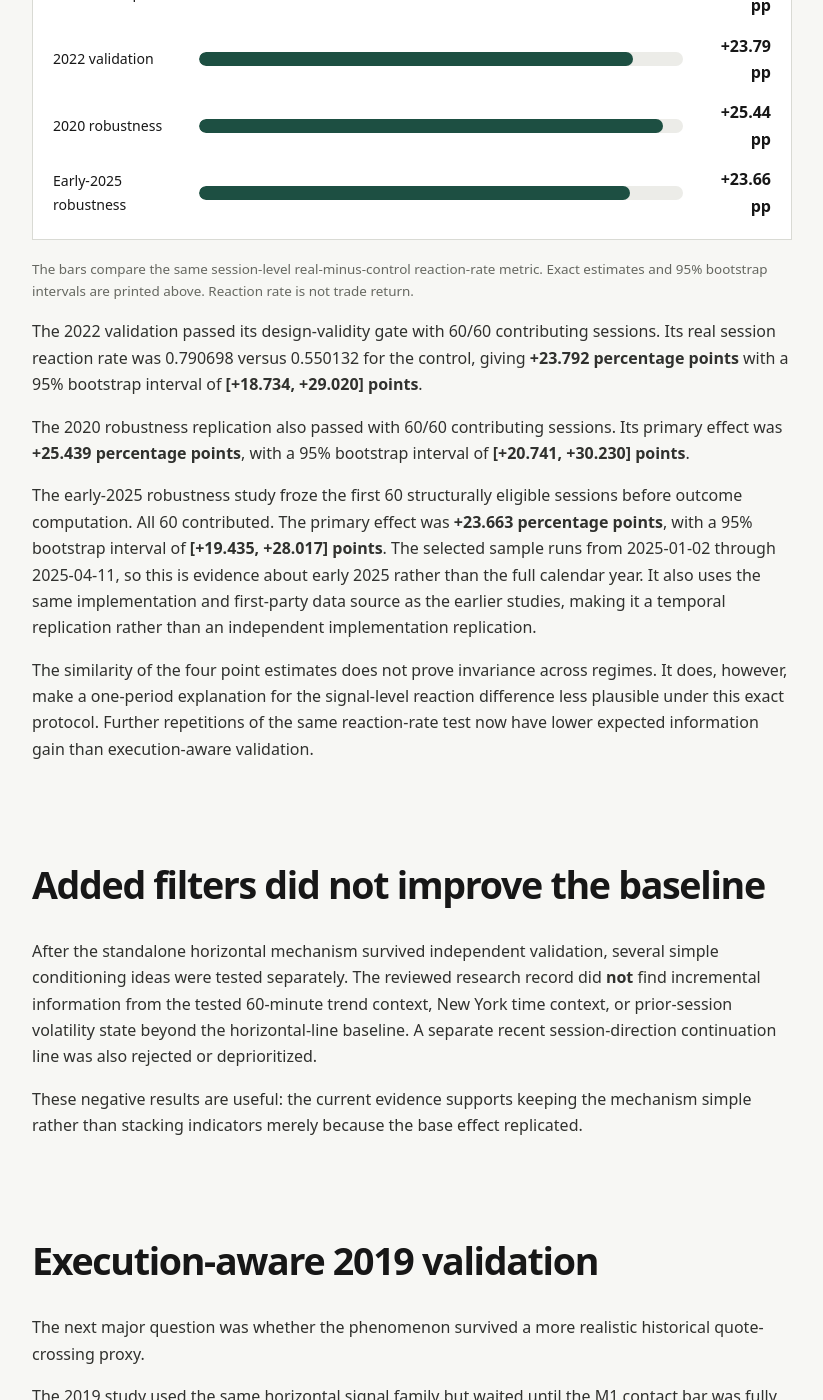
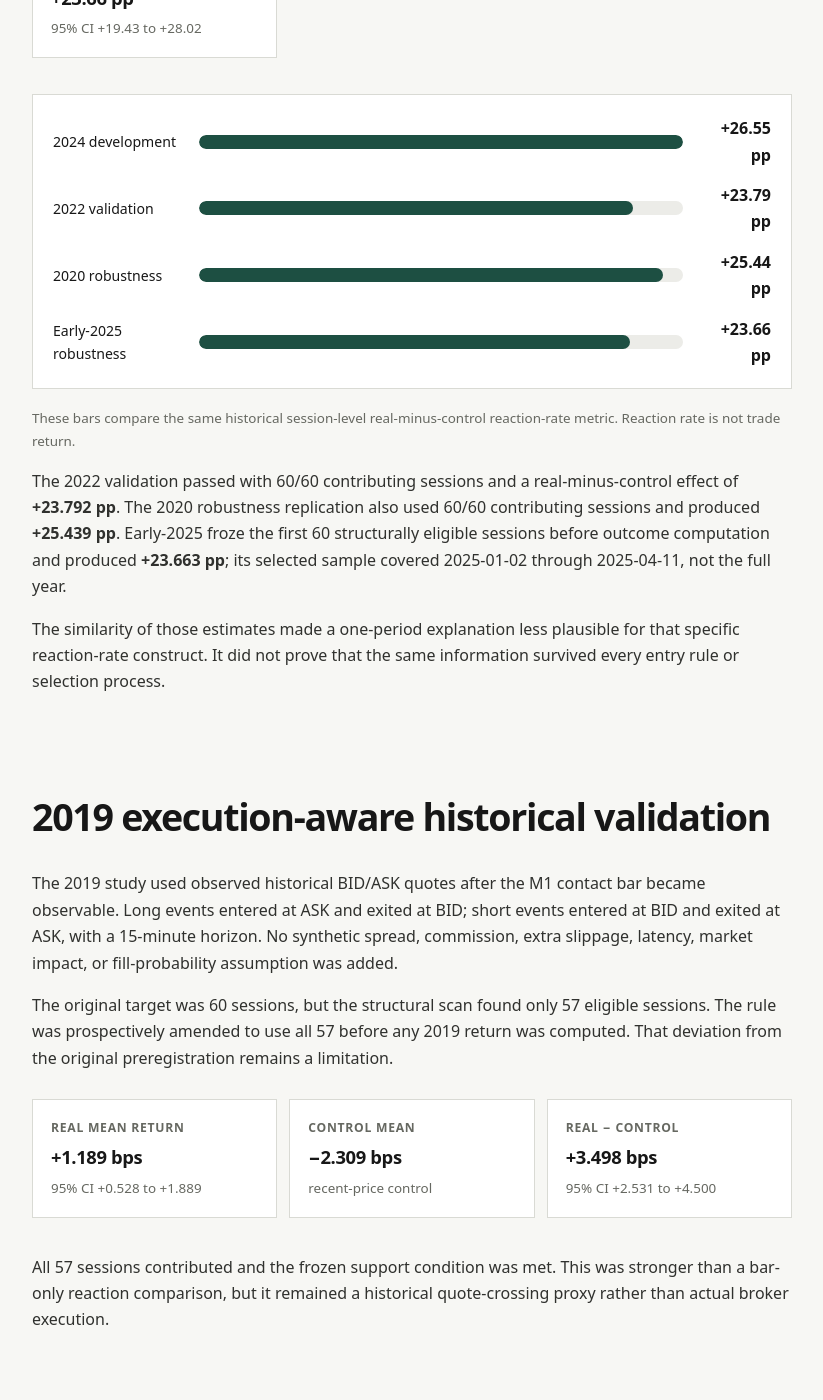
Before and after one commit to Josh-Temple/studio-lab-research, a Jekyll site: the page built from _research/gold-horizontal-replication-execution-evidence.md, in a window 1280 px wide and 1400 px high, scrolled down 2089 px. Shown: the whole window, without its empty margins (48-871 px from the left). Built offline with Jekyll 4.4.1, drawn with Linux system fonts in a browser that asks for light colours; some of the changed text lies outside the part shown.

Commit message:
Reframe horizontal evidence after unused-data falsification

```diff
--- a/_research/gold-horizontal-replication-execution-evidence.md
+++ b/_research/gold-horizontal-replication-execution-evidence.md
@@ -1,26 +1,30 @@
 ---
 layout: research
-title: "GOLD horizontal levels: the reaction effect replicated across four periods and survived one execution-aware validation"
+title: "GOLD horizontal levels: replicated reaction evidence, later unconditional-touch test negative"
 research_id: "PILOT-TRADING-001 / GOLD horizontal replication and execution"
-status: "Replicated / execution-aware — promising for further test"
-updated: "2026-09-14"
+status: "Mixed evidence — replicated signal, unconditional touch not supported"
+updated: "2026-09-15"
 topic: "Trading / GOLD horizontal levels"
-summary: "The same 60-minute rolling-extrema reaction effect was positive in 2024, 2022, 2020, and early 2025. A separate 2019 validation also remained positive after crossing observed historical BID/ASK quotes. The evidence is stronger, but it still does not establish a durable live trading edge."
+summary: "The horizontal-level reaction-rate difference was positive across four historical samples and a 2019 quote-crossing validation was positive under its specification. A later preregistered unused 2026H2 test did not support an unconditional touch effect, narrowing the claim substantially."
 ---
 
 ## Current conclusion
 
-The GOLD horizontal-level line has moved beyond a single development result.
+The GOLD horizontal-level research now contains **both replicated positive signal-level evidence and a material unused-data negative result**.
 
-Under the frozen XAU/USD BID M1 protocol, contacts with prior-60-minute rolling extrema were followed by the defined 15-minute directional reaction more often than a recent observed non-extreme price control in **four separated historical samples**: 2024 development, independent 2022 validation, 2020 robustness replication, and a preregistered early-2025 robustness sample. A separate execution-aware 2019 validation using observed historical BID/ASK quotes also produced a positive real-side mean return under the frozen quote-crossing proxy.
+Under the earlier frozen reaction-rate protocol, contacts with prior-60-minute rolling extrema showed a higher defined 15-minute directional-reaction rate than a recent-price control in four separated historical samples: 2024 development, independent 2022 validation, 2020 robustness, and preregistered early-2025 robustness. A separate 2019 historical BID/ASK quote-crossing validation was also positive under its specification.
 
-The research classification remains **PROMISING_FOR_FURTHER_TEST**. This is deliberately narrower than saying that the strategy is profitable or ready for live use.
+That evidence remains part of the research record. It is no longer sufficient, however, to summarize the current state as simply “promising.” A later preregistered test on **unused 2026H2 data** asked a stricter question: whether an unconditional horizontal touch itself carried positive 15-minute directional return. It did not. The primary mean was **−1.379 bps**, with a session-clustered 95% interval of **[−1.909, −0.862] bps**.
 
-## Reaction evidence across four periods
+The current public claim is therefore narrower: **a short-horizon reaction-rate difference replicated under the earlier signal definition, but it did not establish an unconditional touch edge on untouched data.**
 
-The mechanism and comparison were kept materially unchanged across the four reaction-rate studies.
+<p class="card-links"><a href="{{ '/research/gold-horizontal-unconditional-touch-2026h2/' | relative_url }}">Read the 2026H2 unused-data replication</a></p>
 
-<div class="result-summary-grid" aria-label="GOLD horizontal-level replication summary">
+## Historical reaction evidence across four periods
+
+The earlier reaction-rate studies kept the mechanism and comparison materially unchanged.
+
+<div class="result-summary-grid" aria-label="Historical GOLD horizontal-level reaction replication summary">
   <div class="result-stat">
     <span class="result-stat-label">2024 development</span>
     <strong>+26.55 pp</strong>
@@ -32,7 +36,7 @@
     <span>95% CI +18.73 to +29.02</span>
   </div>
   <div class="result-stat">
-    <span class="result-stat-label">2020 robustness replication</span>
+    <span class="result-stat-label">2020 robustness</span>
     <strong>+25.44 pp</strong>
     <span>95% CI +20.74 to +30.23</span>
   </div>
@@ -43,101 +47,69 @@
   </div>
 </div>
 
-<div class="metric-chart" role="img" aria-label="Real-minus-control 15-minute directional-reaction effect: 2024 development 26.55 percentage points, 2022 independent validation 23.79 points, 2020 robustness replication 25.44 points, early-2025 robustness replication 23.66 points.">
-  <div class="metric-row">
-    <div class="metric-label">2024 development</div>
-    <div class="bar-track"><span class="bar-fill bar-positive" style="width:100%"></span></div>
-    <div class="metric-value">+26.55 pp</div>
-  </div>
-  <div class="metric-row">
-    <div class="metric-label">2022 validation</div>
-    <div class="bar-track"><span class="bar-fill bar-positive" style="width:89.6%"></span></div>
-    <div class="metric-value">+23.79 pp</div>
-  </div>
-  <div class="metric-row">
-    <div class="metric-label">2020 robustness</div>
-    <div class="bar-track"><span class="bar-fill bar-positive" style="width:95.8%"></span></div>
-    <div class="metric-value">+25.44 pp</div>
-  </div>
-  <div class="metric-row">
-    <div class="metric-label">Early-2025 robustness</div>
-    <div class="bar-track"><span class="bar-fill bar-positive" style="width:89.1%"></span></div>
-    <div class="metric-value">+23.66 pp</div>
-  </div>
+<div class="metric-chart" role="img" aria-label="Historical real-minus-control 15-minute directional-reaction effect: 2024 development 26.55 percentage points, 2022 independent validation 23.79 points, 2020 robustness 25.44 points, early-2025 robustness 23.66 points.">
+  <div class="metric-row"><div class="metric-label">2024 development</div><div class="bar-track"><span class="bar-fill bar-positive" style="width:100%"></span></div><div class="metric-value">+26.55 pp</div></div>
+  <div class="metric-row"><div class="metric-label">2022 validation</div><div class="bar-track"><span class="bar-fill bar-positive" style="width:89.6%"></span></div><div class="metric-value">+23.79 pp</div></div>
+  <div class="metric-row"><div class="metric-label">2020 robustness</div><div class="bar-track"><span class="bar-fill bar-positive" style="width:95.8%"></span></div><div class="metric-value">+25.44 pp</div></div>
+  <div class="metric-row"><div class="metric-label">Early-2025 robustness</div><div class="bar-track"><span class="bar-fill bar-positive" style="width:89.1%"></span></div><div class="metric-value">+23.66 pp</div></div>
 </div>
 
-<p class="chart-note">The bars compare the same session-level real-minus-control reaction-rate metric. Exact estimates and 95% bootstrap intervals are printed above. Reaction rate is not trade return.</p>
+<p class="chart-note">These bars compare the same historical session-level real-minus-control reaction-rate metric. Reaction rate is not trade return.</p>
 
-The 2022 validation passed its design-validity gate with 60/60 contributing sessions. Its real session reaction rate was 0.790698 versus 0.550132 for the control, giving **+23.792 percentage points** with a 95% bootstrap interval of **[+18.734, +29.020] points**.
+The 2022 validation passed with 60/60 contributing sessions and a real-minus-control effect of **+23.792 pp**. The 2020 robustness replication also used 60/60 contributing sessions and produced **+25.439 pp**. Early-2025 froze the first 60 structurally eligible sessions before outcome computation and produced **+23.663 pp**; its selected sample covered 2025-01-02 through 2025-04-11, not the full year.
 
-The 2020 robustness replication also passed with 60/60 contributing sessions. Its primary effect was **+25.439 percentage points**, with a 95% bootstrap interval of **[+20.741, +30.230] points**.
+The similarity of those estimates made a one-period explanation less plausible for that specific reaction-rate construct. It did not prove that the same information survived every entry rule or selection process.
 
-The early-2025 robustness study froze the first 60 structurally eligible sessions before outcome computation. All 60 contributed. The primary effect was **+23.663 percentage points**, with a 95% bootstrap interval of **[+19.435, +28.017] points**. The selected sample runs from 2025-01-02 through 2025-04-11, so this is evidence about early 2025 rather than the full calendar year. It also uses the same implementation and first-party data source as the earlier studies, making it a temporal replication rather than an independent implementation replication.
+## 2019 execution-aware historical validation
 
-The similarity of the four point estimates does not prove invariance across regimes. It does, however, make a one-period explanation for the signal-level reaction difference less plausible under this exact protocol. Further repetitions of the same reaction-rate test now have lower expected information gain than execution-aware validation.
+The 2019 study used observed historical BID/ASK quotes after the M1 contact bar became observable. Long events entered at ASK and exited at BID; short events entered at BID and exited at ASK, with a 15-minute horizon. No synthetic spread, commission, extra slippage, latency, market impact, or fill-probability assumption was added.
 
-## Added filters did not improve the baseline
-
-After the standalone horizontal mechanism survived independent validation, several simple conditioning ideas were tested separately. The reviewed research record did **not** find incremental information from the tested 60-minute trend context, New York time context, or prior-session volatility state beyond the horizontal-line baseline. A separate recent session-direction continuation line was also rejected or deprioritized.
-
-These negative results are useful: the current evidence supports keeping the mechanism simple rather than stacking indicators merely because the base effect replicated.
-
-## Execution-aware 2019 validation
-
-The next major question was whether the phenomenon survived a more realistic historical quote-crossing proxy.
-
-The 2019 study used the same horizontal signal family but waited until the M1 contact bar was fully observable, then used **observed historical BID/ASK quotes** for entry and exit. Long events entered at ASK and exited at BID; short events entered at BID and exited at ASK. The exit horizon remained 15 minutes. No synthetic spread, commission, extra slippage, latency, market impact, or fill-probability assumption was added.
-
-The original plan called for 60 sessions. A full-year structural scan found only 57 eligible sessions, so the sample rule was prospectively amended to use all 57 **before any 2019 return was computed or inspected**. This weakens the purity of the original preregistration and is part of the result.
+The original target was 60 sessions, but the structural scan found only 57 eligible sessions. The rule was prospectively amended to use all 57 before any 2019 return was computed. That deviation from the original preregistration remains a limitation.
 
 <div class="result-summary-grid" aria-label="2019 execution-aware validation summary">
-  <div class="result-stat">
-    <span class="result-stat-label">Real mean return</span>
-    <strong>+1.189 bps</strong>
-    <span>95% CI +0.528 to +1.889</span>
-  </div>
-  <div class="result-stat">
-    <span class="result-stat-label">Control mean</span>
-    <strong>−2.309 bps</strong>
-    <span>recent-price control</span>
-  </div>
-  <div class="result-stat">
-    <span class="result-stat-label">Real − control</span>
-    <strong>+3.498 bps</strong>
-    <span>95% CI +2.531 to +4.500</span>
-  </div>
+  <div class="result-stat"><span class="result-stat-label">Real mean return</span><strong>+1.189 bps</strong><span>95% CI +0.528 to +1.889</span></div>
+  <div class="result-stat"><span class="result-stat-label">Control mean</span><strong>−2.309 bps</strong><span>recent-price control</span></div>
+  <div class="result-stat"><span class="result-stat-label">Real − control</span><strong>+3.498 bps</strong><span>95% CI +2.531 to +4.500</span></div>
 </div>
 
-All 57 sessions contributed. Both preregistered primary point estimates were positive and both bootstrap lower bounds were above zero, so the frozen support condition was met.
+All 57 sessions contributed and the frozen support condition was met. This was stronger than a bar-only reaction comparison, but it remained a historical quote-crossing proxy rather than actual broker execution.
 
-The positive **real mean** matters more than the larger real-minus-control difference because it shows that the result is not solely a consequence of a weak control series. Even so, this remains one execution-aware historical period and a quote-crossing proxy rather than actual broker fills.
+## Later evidence changed the boundary
 
-## 2018 execution-aware replication: hypothesis preserved, manual route deprioritized
+The research program then tested where the apparent effect was being lost.
 
-A separate 2018 execution-aware replication was frozen to test the same mechanism, quote-side mapping, 15-minute horizon, control construction, bootstrap, and classification rules on another unused period.
+On the consumed 2026H1 strategy sample, the average path from touch to the later confirmed entry was favorable, while the average post-entry path was adverse. That diagnosis suggested that event selection around the confirmation step could matter. It was exploratory because the H1 sample had already been consumed.
 
-The structural phase completed successfully: the first **60 eligible 2018 sessions were frozen before any execution return was computed or inspected**, with ten candidate dates excluded under the fixed structural rules. The quote-acquisition manifest requires **2,066 event-hour-side units**. The latest durable checkpoint contains **23/2,066 exact units** and no outcome has been opened.
+The decisive follow-up was therefore not another H1 parameter search. The unconditional-touch question was preregistered and moved to unused 2026H2 data. Across 60 frozen sessions, **4,786 evaluable touch events** produced a mean 15-minute direction-adjusted return of **−1.379 bps**, with the clustered interval entirely below zero. The classification was **NO_UNCONDITIONAL_TOUCH_SUPPORT**.
 
-After repeated attempts, the manual one-hour/one-side browser acquisition route was **deprioritized on cost/value grounds**. The problem is operational, not evidential: roughly two thousand further manual acquisitions and identity checks would be required before a single new method result could be observed. The frozen sample, preregistration, manifest, existing 23 units, and untouched outcome are preserved.
+This makes the evidence internally coherent without forcing all tests to say the same thing: an earlier reaction-vs-control statistic can replicate while a later unconditional-return claim fails. They are related, but they are not identical estimands.
 
-This is **not negative evidence about the horizontal-line hypothesis**. The 2018 hypothesis remains untested and therefore inconclusive. It can be resumed if a compliant first-party acquisition method materially reduces the mechanical burden without changing the frozen research conditions.
+## What did not justify rescue tuning
+
+Several simple additions had already failed to add clear information to the historical baseline, including the tested 60-minute trend context, New York time context, and prior-session volatility state. The new H2 result also does not trigger a search for a better confirmation delay, time window, side filter, or threshold on the consumed samples.
+
+The unconditional-touch line is closed as not supported. A materially different mechanism must be framed as a new hypothesis, frozen before outcomes, and tested on another unused or prospective sample.
+
+## 2018 execution-aware replication remains parked
+
+A separate 2018 execution-aware replication was frozen before outcome inspection. The first 60 eligible sessions were selected and the quote-acquisition manifest requires 2,066 event-hour-side units; 23 exact units were preserved before the manual acquisition route was deprioritized.
+
+No 2018 return has been opened. The route was parked because completing roughly two thousand further one-hour/one-side manual acquisitions would make data collection dominate the research value. This is an operational decision, not evidence for or against the 2018 hypothesis.
 
 ## What is not established
 
-The current evidence does not establish:
+The combined research record does not establish:
 
+- a durable profitable horizontal-level trading rule;
+- a profitable opposite-direction rule from the negative H2 result;
 - actual broker fills or broker-specific spread behavior;
-- commissions, swap, or slippage beyond the observed quote crossing;
-- latency, rejection, market impact, or fill probability;
-- position sizing, drawdown, tail risk, or capacity;
-- live performance or validity in the current market regime;
-- transfer to another instrument;
-- a durable profitable trading rule.
-
-The correct public claim is therefore about a **replicated short-horizon reaction phenomenon across four separated samples under a frozen GOLD protocol**, plus one positive execution-aware historical validation. It is not a buy/sell instruction.
+- commissions, swap, latency, rejection, market impact, or fill probability beyond the tested proxies;
+- a causal explanation for the positive or negative effects;
+- transfer to another instrument or horizon;
+- live performance in the current market regime.
 
 ## Evidence boundary
 
-This page publishes reviewed summary statistics and research decisions only. Raw files, manifests, internal work-order state, detailed acquisition logs, credentials, positions, and current trading decisions remain outside the public site.
+This page publishes reviewed summary statistics and research decisions only. Raw files, manifests, event-level ledgers, internal work-order state, credentials, positions, and current trading decisions remain outside the public site.
 
 *This is a research record, not investment advice. Historical validation does not establish future profitability.*
```
